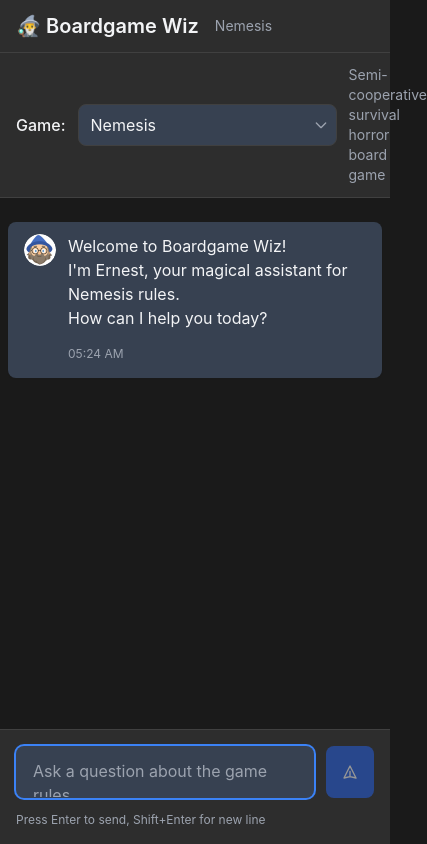
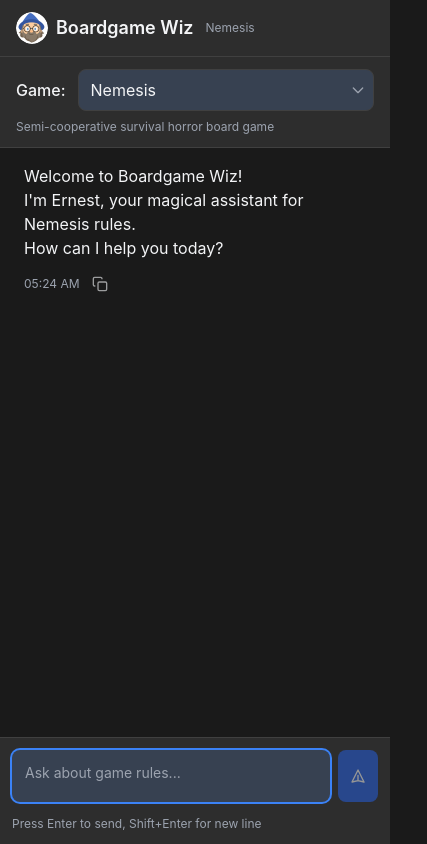
Before and after one commit to PhilNel/vue-boardgame-assistant, a Vue app: page / in a window 390 px wide. Shown: the whole page, 427 px wide, since content can reach past the window. Built offline with nearby package versions, Linux system fonts and the light colour scheme.

Commit message:
feat: General improvements to UX and added responsiveness for mobile screens

```diff
--- a/src/components/ChatInterface.vue
+++ b/src/components/ChatInterface.vue
@@ -2,26 +2,40 @@
   <div class="flex flex-col h-screen bg-chat-bg">
     <!-- Header -->
     <header class="bg-chat-surface border-b border-chat-border px-4 py-3">
-      <div class="max-w-4xl mx-auto flex items-center justify-between">
-        <div class="flex items-center space-x-4">
-          <h1 class="text-xl font-semibold text-chat-text">
-            🧙‍♂️ Boardgame Wiz
-          </h1>
-          <div class="text-chat-text-secondary text-sm">
+      <div class="w-full sm:max-w-4xl sm:mx-auto flex items-center justify-between">
+        <div class="flex items-center space-x-3 min-w-0 flex-1">
+          <div class="flex items-center space-x-2">
+            <div class="w-8 h-8 rounded-full flex items-center justify-center overflow-hidden flex-shrink-0">
+              <WizardAvatar class="w-8 h-8" />
+            </div>
+            <h1 class="text-lg sm:text-xl font-semibold text-chat-text flex-shrink-0">
+              Boardgame Wiz
+            </h1>
+          </div>
+          <div class="text-chat-text-secondary text-xs sm:text-sm truncate">
             {{ currentGameInfo?.name || 'No game selected' }}
           </div>
         </div>
 
-        <div class="flex items-center space-x-3">
+        <div class="flex items-center space-x-2 flex-shrink-0">
           <!-- Clear Chat Button -->
           <button
             v-if="messages.length > 1"
             @click="handleClearChat"
-            class="btn-secondary text-sm px-3 py-1"
+            class="btn-secondary text-xs sm:text-sm px-2 sm:px-3 py-1 hidden sm:flex items-center"
             title="Clear chat history"
           >
             <ClearIcon class="w-4 h-4 mr-1" />
             Clear Chat
+          </button>
+          <!-- Mobile Clear Button -->
+          <button
+            v-if="messages.length > 1"
+            @click="handleClearChat"
+            class="btn-secondary p-2 sm:hidden"
+            title="Clear chat history"
+          >
+            <ClearIcon class="w-4 h-4" />
           </button>
         </div>
       </div>
@@ -29,7 +43,7 @@
 
     <!-- Game Selector -->
     <div class="bg-chat-surface border-b border-chat-border px-4 py-3">
-      <div class="max-w-4xl mx-auto">
+      <div class="w-full sm:max-w-4xl sm:mx-auto">
         <GameSelector
           :selected-game="selectedGame"
           :available-games="availableGames"
@@ -89,43 +103,62 @@
 </template>
 
 <script setup lang="ts">
-import { ref, onMounted, onUnmounted } from 'vue'
+import { ref, onMounted, onUnmounted, h } from 'vue'
 import { useChat } from '@/composables/useChat'
 import GameSelector from './GameSelector.vue'
 import MessageList from './MessageList.vue'
 import MessageInput from './MessageInput.vue'
+import WizardAvatar from './WizardAvatar.vue'
 
 // Simple SVG icons
 const ClearIcon = {
-  template: `
-    <svg viewBox="0 0 24 24" fill="none" stroke="currentColor" stroke-width="2">
-      <path d="M3 6h18M8 6V4a2 2 0 0 1 2-2h4a2 2 0 0 1 2 2v2m3 0v14a2 2 0 0 1-2 2H7a2 2 0 0 1-2-2V6h14zM10 11v6M14 11v6"/>
-    </svg>
-  `
+  render() {
+    return h('svg', {
+      viewBox: '0 0 24 24',
+      fill: 'none',
+      stroke: 'currentColor',
+      'stroke-width': '2'
+    }, [
+      h('path', { d: 'M3 6h18M8 6V4a2 2 0 0 1 2-2h4a2 2 0 0 1 2 2v2m3 0v14a2 2 0 0 1-2 2H7a2 2 0 0 1-2-2V6h14zM10 11v6M14 11v6' })
+    ])
+  }
 }
 
 const AlertIcon = {
-  template: `
-    <svg viewBox="0 0 24 24" fill="currentColor">
-      <path d="M13 14H11V9H13M13 18H11V16H13M1 21H23L12 2L1 21Z"/>
-    </svg>
-  `
+  render() {
+    return h('svg', {
+      viewBox: '0 0 24 24',
+      fill: 'currentColor'
+    }, [
+      h('path', { d: 'M13 14H11V9H13M13 18H11V16H13M1 21H23L12 2L1 21Z' })
+    ])
+  }
 }
 
 const CloseIcon = {
-  template: `
-    <svg viewBox="0 0 24 24" fill="none" stroke="currentColor" stroke-width="2">
-      <path d="M18 6L6 18M6 6l12 12"/>
-    </svg>
-  `
+  render() {
+    return h('svg', {
+      viewBox: '0 0 24 24',
+      fill: 'none',
+      stroke: 'currentColor',
+      'stroke-width': '2'
+    }, [
+      h('path', { d: 'M18 6L6 18M6 6l12 12' })
+    ])
+  }
 }
 
 const CheckIcon = {
-  template: `
-    <svg viewBox="0 0 24 24" fill="none" stroke="currentColor" stroke-width="2">
-      <path d="M20 6L9 17l-5-5"/>
-    </svg>
-  `
+  render() {
+    return h('svg', {
+      viewBox: '0 0 24 24',
+      fill: 'none',
+      stroke: 'currentColor',
+      'stroke-width': '2'
+    }, [
+      h('path', { d: 'M20 6L9 17l-5-5' })
+    ])
+  }
 }
 
 // Chat composable
--- a/src/components/GameSelector.vue
+++ b/src/components/GameSelector.vue
@@ -1,14 +1,15 @@
 <template>
+  <div class="flex flex-col sm:flex-row sm:items-center space-y-2 sm:space-y-0 sm:space-x-3">
     <div class="flex items-center space-x-3">
-    <label for="game-select" class="text-chat-text font-medium">
+      <label for="game-select" class="text-chat-text font-medium flex-shrink-0">
         Game:
       </label>
-    <div class="relative">
+      <div class="relative flex-1 sm:flex-none">
         <select
           id="game-select"
           :value="selectedGame"
           @change="handleGameChange"
-        class="bg-chat-input border border-chat-border rounded-lg px-3 pr-8 py-2 text-chat-text focus:outline-none focus:ring-2 focus:ring-blue-500 focus:border-transparent appearance-none"
+          class="bg-chat-input border border-chat-border rounded-lg px-3 pr-8 py-2 text-chat-text focus:outline-none focus:ring-2 focus:ring-blue-500 focus:border-transparent appearance-none w-full sm:w-32"
         >
           <option
             v-for="game in availableGames"
@@ -28,8 +29,9 @@
           </svg>
         </div>
       </div>
+    </div>
 
-    <div class="text-chat-text-secondary text-sm">
+    <div class="text-chat-text-secondary text-xs sm:text-sm sm:flex-1">
       {{ currentGameInfo?.description }}
     </div>
   </div>
--- a/src/components/LoadingSpinner.vue
+++ b/src/components/LoadingSpinner.vue
@@ -1,20 +1,30 @@
 <template>
-  <div class="flex items-center space-x-1 p-2">
-    <div class="flex space-x-1">
-      <div class="w-2 h-2 bg-chat-text-secondary rounded-full loading-dot"></div>
-      <div class="w-2 h-2 bg-chat-text-secondary rounded-full loading-dot"></div>
-      <div class="w-2 h-2 bg-chat-text-secondary rounded-full loading-dot"></div>
+  <div class="flex items-center space-x-3 p-2">
+    <!-- Wizard Avatar with subtle pulse animation -->
+    <div class="w-6 h-6 rounded-full flex items-center justify-center overflow-hidden animate-pulse">
+      <WizardAvatar class="w-6 h-6" />
     </div>
-    <span class="text-chat-text-secondary text-sm ml-2">{{ message }}</span>
+
+    <!-- Thinking dots -->
+    <div class="flex items-center space-x-1">
+      <div class="flex space-x-1">
+        <div class="w-2 h-2 bg-chat-text-secondary rounded-full loading-dot"></div>
+        <div class="w-2 h-2 bg-chat-text-secondary rounded-full loading-dot"></div>
+        <div class="w-2 h-2 bg-chat-text-secondary rounded-full loading-dot"></div>
+      </div>
+      <span class="text-chat-text-secondary text-sm ml-2">{{ message || 'Thinking...' }}</span>
+    </div>
   </div>
 </template>
 
 <script setup lang="ts">
+import WizardAvatar from './WizardAvatar.vue'
+
 interface Props {
   message?: string
 }
 
 withDefaults(defineProps<Props>(), {
-  message: 'Thinking...'
+  message: ''
 })
 </script>
--- a/src/components/MessageInput.vue
+++ b/src/components/MessageInput.vue
@@ -1,15 +1,17 @@
 <template>
-  <div class="border-t border-chat-border bg-chat-surface p-4">
-    <div class="max-w-4xl mx-auto">
-      <div class="flex items-start space-x-3">
+  <div class="border-t border-chat-border bg-chat-surface p-3 sm:p-4">
+    <div class="w-full sm:max-w-4xl sm:mx-auto">
+      <div class="flex items-start space-x-2 sm:space-x-3">
         <div class="flex-1 relative">
           <textarea
+            id="message-input"
             ref="textareaRef"
             v-model="message"
             :disabled="!canSend"
             :placeholder="placeholder"
-            class="chat-input w-full rounded-lg border px-4 py-3 resize-none overflow-hidden min-h-[52px]"
+            class="chat-input w-full rounded-lg border px-3 sm:px-4 py-3 resize-none overflow-hidden min-h-[52px] text-sm sm:text-base"
             rows="1"
+            aria-label="Type your message"
             @keydown="handleKeydown"
             @input="adjustTextareaHeight"
           />
@@ -26,7 +28,7 @@
         <button
           @click="handleSend"
           :disabled="!canSend || !message.trim()"
-          class="btn-primary flex items-center justify-center space-x-2 px-4 min-h-[52px] flex-shrink-0 self-start"
+          class="btn-primary flex items-center justify-center space-x-1 sm:space-x-2 px-3 sm:px-4 min-h-[52px] flex-shrink-0 self-start"
           :class="{ 'opacity-50 cursor-not-allowed': !canSend || !message.trim() }"
         >
 
@@ -77,7 +79,7 @@
 }
 
 const props = withDefaults(defineProps<Props>(), {
-  placeholder: 'Ask a question about the game rules...'
+  placeholder: 'Ask about game rules...'
 })
 
 const emit = defineEmits<Emits>()
--- a/src/components/MessageList.vue
+++ b/src/components/MessageList.vue
@@ -2,9 +2,9 @@
   <div class="flex-1 overflow-hidden">
     <div
       ref="messagesContainer"
-      class="chat-messages chat-scroll h-full overflow-y-auto px-2 py-6"
+      class="chat-messages chat-scroll h-full overflow-y-auto px-2 sm:px-4 py-4 sm:py-6"
     >
-      <div class="max-w-4xl mx-auto space-y-4">
+      <div class="w-full sm:max-w-4xl sm:mx-auto space-y-3 sm:space-y-4">
         <TransitionGroup name="message" tag="div">
           <div
             v-for="message in messages"
@@ -16,17 +16,16 @@
               v-if="message.role === 'user'"
               class="flex justify-end my-4"
             >
-              <div class="message-bubble message-user max-w-2xl">
-                <div class="flex items-start space-x-3">
-                  <div class="flex-1">
+              <div class="message-bubble message-user max-w-3xl ml-12">
                 <div class="whitespace-pre-wrap">{{ message.content }}</div>
-                    <div class="text-xs opacity-70 mt-2">
+                <div class="flex items-center justify-between mt-3">
+                  <div class="text-xs opacity-70">
                     {{ formatTime(message.timestamp) }}
                   </div>
-                  </div>
+
                   <button
                     @click="copyMessage(message.id)"
-                    class="opacity-0 group-hover:opacity-100 transition-opacity p-1 hover:bg-white hover:bg-opacity-20 rounded"
+                    class="opacity-60 hover:opacity-100 transition-opacity p-1 hover:bg-white hover:bg-opacity-20 rounded"
                     title="Copy message"
                   >
                     <CopyIcon class="w-4 h-4" />
@@ -38,26 +37,19 @@
             <!-- Assistant Message -->
             <div
               v-else-if="message.role === 'assistant'"
-              class="flex justify-start group"
+              class="group w-full"
             >
-              <div class="message-bubble message-assistant max-w-5xl">
-                <div class="flex items-start space-x-3">
-                  <!-- Wizard Avatar -->
-                  <div class="flex-shrink-0 w-8 h-8 rounded-full flex items-center justify-center overflow-hidden">
-                    <WizardAvatar class="w-8 h-8" />
-                  </div>
-
-                  <div class="flex-1 min-w-0">
+              <div class="message-assistant w-full px-4 sm:px-2">
                 <!-- Loading State -->
                 <div v-if="message.isLoading">
-                      <LoadingSpinner message="Thinking..." />
+                  <LoadingSpinner/>
                 </div>
 
                 <!-- Message Content -->
                 <div v-else>
                   <div
                     v-if="message.error"
-                        class="text-red-400 bg-red-900 bg-opacity-20 border border-red-800 rounded p-3 mb-2"
+                    class="text-red-400 bg-red-900 bg-opacity-20 border border-red-800 rounded p-3 mb-3"
                   >
                     <div class="flex items-center space-x-2 mb-1">
                       <AlertIcon class="w-4 h-4" />
@@ -74,24 +66,23 @@
 
                   <div
                     v-else
-                        class="prose prose-invert max-w-none"
+                    class="prose prose-invert max-w-none mb-3"
                     v-html="formatMessageContent(message.content)"
                   ></div>
 
-                      <div class="flex items-center justify-between mt-3">
+                  <!-- Bottom row with timestamp and copy button -->
+                  <div class="flex items-center space-x-2 mt-3">
                     <div class="text-xs text-chat-text-secondary">
                       {{ formatTime(message.timestamp) }}
                     </div>
 
                     <button
                       @click="copyMessage(message.id)"
-                          class="opacity-0 group-hover:opacity-100 transition-opacity p-1 hover:bg-gray-600 rounded"
+                      class="opacity-60 hover:opacity-100 transition-opacity p-1 hover:bg-gray-600 rounded"
                       title="Copy message"
                     >
                       <CopyIcon class="w-4 h-4" />
                     </button>
-                      </div>
-                    </div>
                   </div>
                 </div>
               </div>
@@ -121,7 +112,7 @@
             <WizardAvatar class="w-16 h-16" />
           </div>
           <h3 class="text-lg font-medium text-chat-text mb-2">
-            🧙‍♂️ Welcome to Boardgame Wiz
+            Welcome to Boardgame Wiz
           </h3>
           <p class="text-chat-text-secondary">
             Ready to conjure up some game rule magic? Ask me anything!
@@ -133,26 +124,34 @@
 </template>
 
 <script setup lang="ts">
-import { ref, nextTick, watch } from 'vue'
+import { ref, nextTick, watch, h } from 'vue'
 import type { ChatMessage } from '@/types/chat'
 import LoadingSpinner from './LoadingSpinner.vue'
 import WizardAvatar from './WizardAvatar.vue'
 
 const CopyIcon = {
-  template: `
-    <svg viewBox="0 0 24 24" fill="none" stroke="currentColor" stroke-width="2">
-      <rect x="9" y="9" width="13" height="13" rx="2" ry="2"/>
-      <path d="M5 15H4a2 2 0 0 1-2-2V4a2 2 0 0 1 2-2h9a2 2 0 0 1 2 2v1"/>
-    </svg>
-  `
+  render() {
+    return h('svg', {
+      viewBox: '0 0 24 24',
+      fill: 'none',
+      stroke: 'currentColor',
+      'stroke-width': '2'
+    }, [
+      h('rect', { x: '9', y: '9', width: '13', height: '13', rx: '2', ry: '2' }),
+      h('path', { d: 'M5 15H4a2 2 0 0 1-2-2V4a2 2 0 0 1 2-2h9a2 2 0 0 1 2 2v1' })
+    ])
+  }
 }
 
 const AlertIcon = {
-  template: `
-    <svg viewBox="0 0 24 24" fill="currentColor">
-      <path d="M13 14H11V9H13M13 18H11V16H13M1 21H23L12 2L1 21Z"/>
-    </svg>
-  `
+  render() {
+    return h('svg', {
+      viewBox: '0 0 24 24',
+      fill: 'currentColor'
+    }, [
+      h('path', { d: 'M13 14H11V9H13M13 18H11V16H13M1 21H23L12 2L1 21Z' })
+    ])
+  }
 }
 
 interface Props {
--- a/src/style.css
+++ b/src/style.css
@@ -27,7 +27,7 @@
   }
 
   .message-assistant {
-    @apply bg-chat-assistant-bg text-chat-text;
+    @apply text-chat-text;
   }
 
   .message-system {
```
Lines whose indentation alone changed are shown as unchanged.
